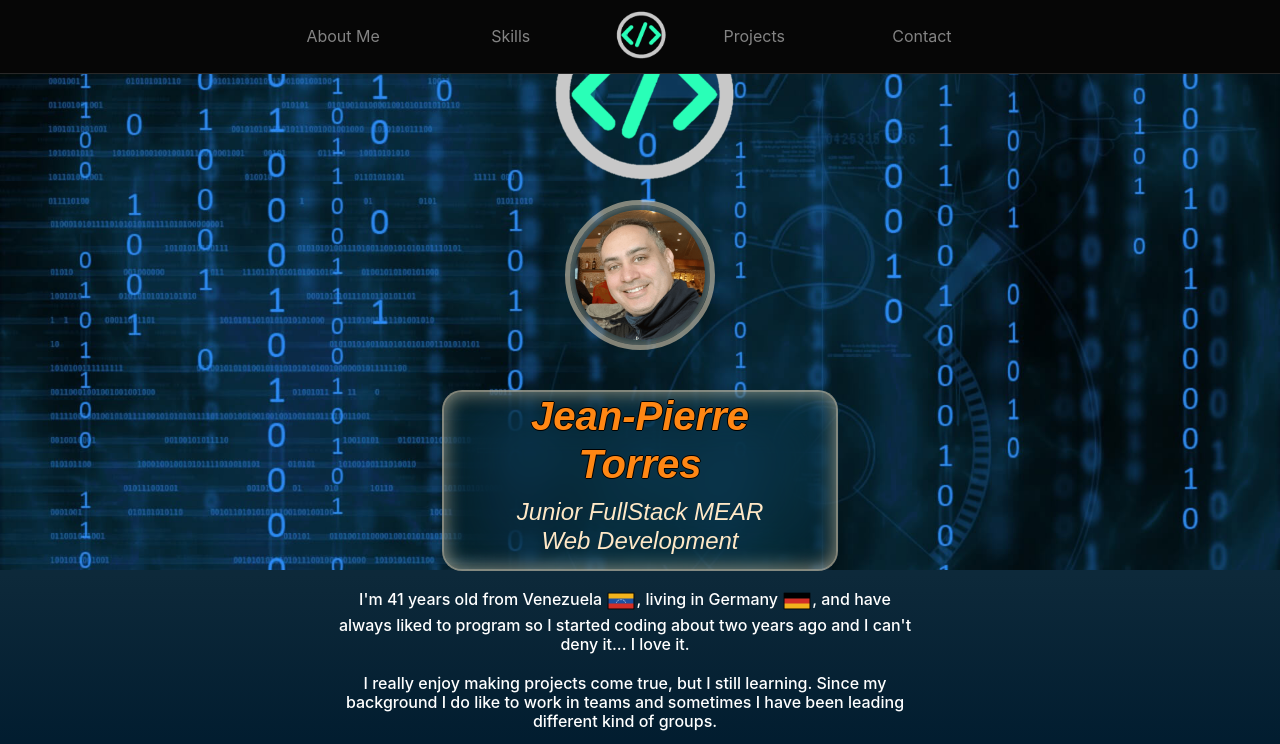
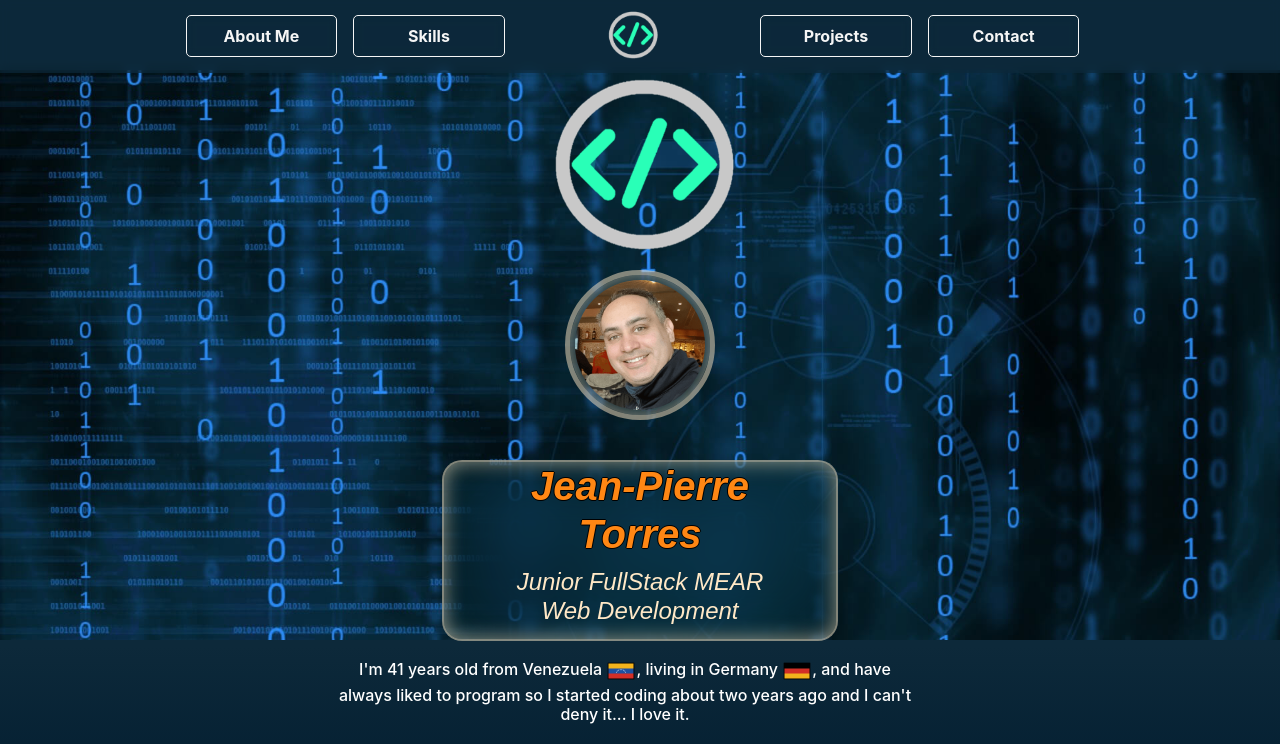
Before and after one commit to jpta24/My_Portafolio, a React (Create React App) app: page / in a window 1280 px wide. Shown: the top 744 px of the page. Built offline with nearby package versions, Linux system fonts and the light colour scheme.

Commit message:
Style NavbarModern

```diff
--- a/package.json
+++ b/package.json
@@ -48,6 +48,7 @@
   },
   "devDependencies": {
     "@types/axios": "^0.14.0",
+    "@types/jquery": "^3.5.5",
     "@types/react-router-dom": "^5.1.7",
     "bootswatch": "^5.0.1",
     "react-router-dom": "^5.2.0"
--- a/src/Components/Navbar/NavbarModern.tsx
+++ b/src/Components/Navbar/NavbarModern.tsx
@@ -1,19 +1,56 @@
-import React from 'react';
+import React, { useState } from 'react';
 
-import { Container, Nav, NavDropdown } from 'react-bootstrap';
+import { Container, Nav } from 'react-bootstrap';
 import Navbar from 'react-bootstrap/Navbar';
 
 import logo from '../Body/Assets/coding_icon_color.png';
 
+interface NavbarInterface {
+	Home: string;
+	About: string;
+	Skills: string;
+	Portafolio: string;
+	Contact: string;
+}
+
 const NavbarModern = () => {
+	const initialState = {
+		Home: 'col-md-1 text-center mx-auto px-0',
+		About: 'col-md-2 text-center my-auto px-2 mx-2 NavBo',
+		Skills: 'col-md-2 text-center my-auto px-2 mx-2 NavBo',
+		Portafolio: 'col-md-2 text-center my-auto px-2 mx-2 NavBo',
+		Contact: 'col-md-2 text-center my-auto px-2 mx-2 NavBo',
+	};
+
+	const [Active, setActive] = useState<NavbarInterface>({
+		Home: 'col-md-1 text-center mx-auto px-0 active',
+		About: 'col-md-2 text-center my-auto px-2 mx-2 NavBo',
+		Skills: 'col-md-2 text-center my-auto px-2 mx-2 NavBo',
+		Portafolio: 'col-md-2 text-center my-auto px-2 mx-2 NavBo',
+		Contact: 'col-md-2 text-center my-auto px-2 mx-2 NavBo',
+	});
+
+	const handleClick = (id: string) => {
+		if (id === 'Home') {
+			setActive({
+				...initialState,
+				[id]: 'col-md-1 text-center mx-auto px-0 activeB',
+			});
+		} else {
+			setActive({
+				...initialState,
+				[id]: 'col-md-2 text-center my-auto px-2 mx-2 NavBo activeN',
+			});
+		}
+	};
+
 	return (
 		<Navbar
 			variant='dark'
-			bg='dark'
 			collapseOnSelect
 			expand='md'
 			fixed='top'
-			className='py-1'
+			className='py-1 NavbarM'
 		>
 			<Container className='justify-content-end'>
 				<Navbar.Toggle
@@ -29,40 +66,52 @@ const NavbarModern = () => {
 						className='col-md-10 justify-content-center'
 					>
 						<Nav.Link
-							className='col-md-2 text-center my-auto px-2 mx-2 '
+							className={Active.About}
 							href='#aboutme'
+							onClick={() => {
+								handleClick('About');
+							}}
 						>
 							About Me
 						</Nav.Link>
 						<Nav.Link
-							className='col-md-2 text-center my-auto px-2 mx-2 '
+							className={Active.Skills}
 							href='#skills'
+							onClick={() => {
+								handleClick('Skills');
+							}}
 						>
 							Skills
 						</Nav.Link>
 
-						<Navbar.Brand
-							href='#hero'
-							className='col-md-1 mx-0 col-1 text-center brand'
-						>
+						<Navbar.Brand href='#hero' className={Active.Home}>
 							<img
 								src={logo}
 								width='60'
 								height='auto'
-								className='d-inline-block align-top'
+								className='d-inline-block align-top NavBrand'
 								alt='React Bootstrap logo'
+								onClick={() => {
+									handleClick('Home');
+								}}
 							/>
 						</Navbar.Brand>
 
 						<Nav.Link
-							className='col-md-2 text-center my-auto px-2 mx-2 '
+							className={Active.Portafolio}
 							href='#projects'
+							onClick={() => {
+								handleClick('Projects');
+							}}
 						>
 							Projects
 						</Nav.Link>
 						<Nav.Link
-							className='col-md-2 text-center my-auto px-2 mx-2 '
+							className={Active.Contact}
 							href='#contact'
+							onClick={() => {
+								handleClick('Contact');
+							}}
 						>
 							Contact
 						</Nav.Link>
--- a/src/index.css
+++ b/src/index.css
@@ -1,4 +1,63 @@
-.brand {
+.NavbarM {
+	backdrop-filter: blur(5px);
+	background-color: rgba(13, 41, 58, 0.568);
+}
+
+.NavBo {
+	font-weight: bold;
+	color: whitesmoke !important;
+	border: 1px solid whitesmoke;
+	backdrop-filter: blur(5px);
+	border-radius: 5px;
+	-webkit-border-radius: 5px;
+	-moz-border-radius: 5px;
+	-ms-border-radius: 5px;
+	-o-border-radius: 5px;
+}
+
+.NavBo:hover {
+	color: rgba(245, 245, 245, 0.616) !important;
+	border: 1px solid rgba(245, 245, 245, 0.616);
+}
+
+.NavBrand {
+	border-radius: 50%;
+	-webkit-border-radius: 50%;
+	-moz-border-radius: 50%;
+	-ms-border-radius: 50%;
+	-o-border-radius: 50%;
+}
+
+.NavBrand:hover {
+	box-shadow: 2px 5px 5px 1px rgb(34, 34, 34) !important;
+	/* transition: all 0.3s linear !important;
+	-webkit-transition: all 0.3s linear !important;
+	-moz-transition: all 0.3s linear !important;
+	-ms-transition: all 0.3s linear !important;
+	-o-transition: all 0.3s linear !important; */
+	transform: scale(1.03);
+	-webkit-transform: scale(1.03);
+	-moz-transform: scale(1.03);
+	-ms-transform: scale(1.03);
+	-o-transform: scale(1.03);
+}
+
+.activeN {
+	transform: scale(1.05);
+	color: rgba(245, 245, 245, 0.616) !important;
+	border: 2px solid rgba(245, 245, 245, 0.616);
+	-webkit-transform: scale(1.05);
+	-moz-transform: scale(1.05);
+	-ms-transform: scale(1.05);
+	-o-transform: scale(1.05);
+}
+
+.activeB {
+	transform: scale(1.05);
+	-webkit-transform: scale(1.05);
+	-moz-transform: scale(1.05);
+	-ms-transform: scale(1.05);
+	-o-transform: scale(1.05);
 }
 
 .body {
@@ -8,7 +67,8 @@
 	 scroll-snap-stop: always;
 	overflow-y: scroll;*/
 
-	background-color: rgb(150, 75, 75);
+	padding-top: 70px;
+	background-color: rgb(13, 41, 58);
 }
 .scrollY {
 	/* width: 100vw; */
```
Also changed, not shown: 1 other file (tests, documents, lock files or other folders).
